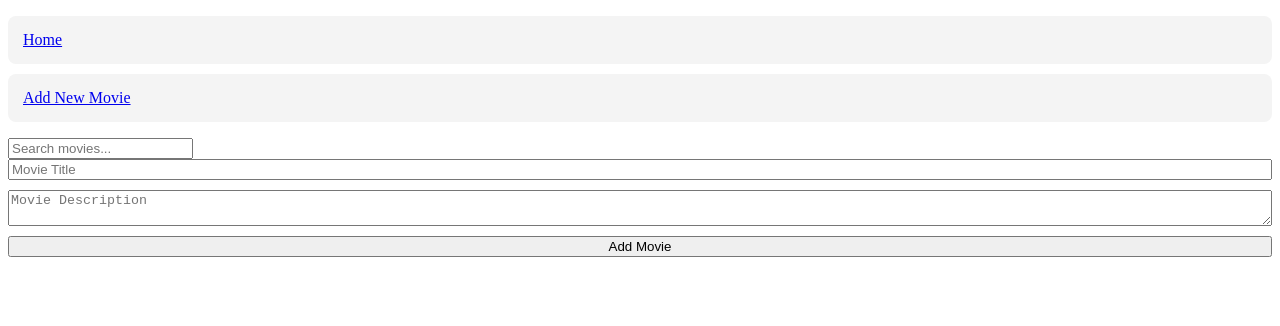
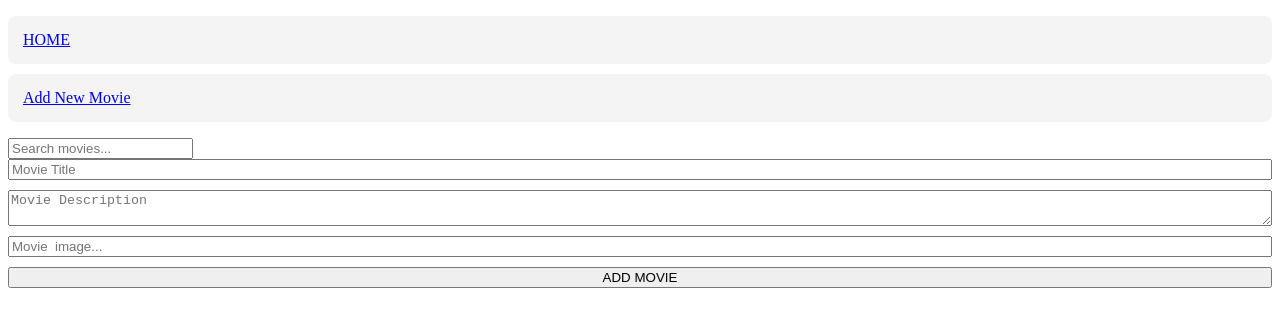
Before and after one commit to John-Gaitho/movie-review-app, a React (Create React App) app: page /add in a window 1280 px wide. Shown: the top 326 px of the page. Built offline with nearby package versions, Linux system fonts and the light colour scheme; data requests are answered from the project's data file.

Commit message:
delete func

```diff
--- a/db.json
+++ b/db.json
@@ -72,9 +72,7 @@
       "rating": 8.7,
       "image": "https://i5.walmartimages.com/seo/The-Matrix-Movie-Poster-Print-27-x-40_21181e98-0e8b-4a35-ae96-56afce44184b.695da7d08fc53559d9c2d39d50c27db8.jpeg?odnHeight=768&odnWidth=768&odnBg=FFFFFF"
     },
-
     {
-
       "id": "9",
       "title": "Fight Club",
       "description": "An insomniac office worker and a soap salesman form an underground fight club that evolves into something much, much more.",
@@ -93,14 +91,10 @@
       "image": "https://i1.sndcdn.com/artworks-acCLWBhtRFQMu0no-fCstyQ-t500x500.jpg"
     },
     {
-      "id": "077e",
-      "title": "Ramboo 2",
-      "description": "A thrilling story of courage and survival.",
-      "genre": "Action",
-      "releaseYear": 1985,
-      "rating": 7.1,
-      "image": "https://example.com/images/ramboo_2.jpg"
+      "id": "0e52",
+      "title": "boss baby",
+      "description": "fun movie",
+      "image": "https://www.ezyprintstudio.com/cdn/shop/collections/theme_logos_1.jpg?crop=center&height=1200&v=1661069368&width=1200"
     }
-
   ]
 }
--- a/src/App.js
+++ b/src/App.js
@@ -1,52 +1,60 @@
-import { BrowserRouter as Router, Route, Routes } from 'react-router-dom';
+import { BrowserRouter as Router, Route, Routes } from "react-router-dom";
 import React, { useState, useEffect } from "react";
 import "./App.css";
 import Navigation from "./components/Navigation";
 import SearchMovie from "./components/SearchMovie";
-import MovieList from './components/MovieList';
-import AddMovie from './components/AddMovie';
-import MovieDetail from './components/MovieDetail';
+import MovieList from "./components/MovieList";
+import AddMovie from "./components/AddMovie";
+import MovieDetail from "./components/MovieDetail";
 
 function App() {
   const [movies, setMovies] = useState([]); // to define the movies and setMovies with useState
-  const [searchQuery, setSearchQuery] = useState(''); // state for search query
+  const [searchQuery, setSearchQuery] = useState("");
 
   useEffect(() => {
     fetch("http://localhost:5000/movies")
       .then((response) => response.json())
       .then((data) => setMovies(data));
-  }, []);                                   // squire blackets to run only one time when mounted
-//to Add new movie to the list
-  const addMovie = (newMovie) => {
+  }, []); // squire blackets to run only one time when mounted
+
+
+  const addMovie = (newMovie) => {       //to Add new movie to the list
     setMovies([...movies, newMovie]);
   };
 
-  //to handle search input change
-  function handleSearch(event) {
+
+  function handleSearch(event) {        //to handle search input change
     setSearchQuery(event.target.value);
   }
-  // Filter movies based on search query
-  const filteredMovies = movies.filter(movie =>
+
+  const filteredMovies = movies.filter((movie) =>  //to filter movies based on search query
     movie.title.toLowerCase().includes(searchQuery.toLowerCase())
   );
 
+  const deleteMovie = (id) => {
+    fetch(`http://localhost:5000/movies/${id}`, { method: "DELETE" })  //to handle delete & pass it as prop to movielist
+    .then(
+      (response) => {
+        if (response.data) {
+          setMovies(movies.filter((movie) => movie.id !== id));
+        }
+      }
+    );
+  };
 
-  return (
+  return (    // navigation route paths
     <Router>
       <div>
         <Navigation />
-        <SearchMovie searchQuery={searchQuery} handleSearchChange={handleSearch} /> {/*to add Search Component */}
+        <SearchMovie searchQuery={searchQuery}  handleSearchChange={handleSearch}/>
         <Routes>
-        <Route path="/" element={<MovieList movies={filteredMovies} />} />
-        <Route path="/add" element={<AddMovie addMovie={addMovie} />} />
-        <Route path="/movie/:id" element={<MovieDetail />} />
-
+          <Route path="/" element={<MovieList movies={filteredMovies} deleteMovie={deleteMovie} />} />
+          <Route path="/add" element={<AddMovie addMovie={addMovie} />} />
+          <Route path="/" element={<MovieDetail />} />
         </Routes>
-
       </div>
     </Router>
   );
 }
 
-
 export default App;
--- a/src/components/AddMovie.js
+++ b/src/components/AddMovie.js
@@ -5,10 +5,11 @@ import React, { useState } from "react";
 function AddMovie({ addMovie }) {
   const [title, setTitle] = useState("");
   const [description, setDescription] = useState("");
+  const [image, setImage] = useState("");
 
   const handleSubmit = (e) => {
     e.preventDefault();
-    const newMovie = { title, description };
+    const newMovie = { title, description, image };
 
     const configObject = {
       method: "POST",
@@ -20,8 +21,9 @@ function AddMovie({ addMovie }) {
       .then((response) => response.json())
       .then((data) => {
         addMovie(data); // to Update the list with the new movie data from the server
-        setTitle(""); // Clear the form after submission
+        setTitle("");
         setDescription("");
+        setImage(""); // to clear the image after submission
       });
   };
 
@@ -38,7 +40,12 @@ function AddMovie({ addMovie }) {
         value={description}
         onChange={(e) => setDescription(e.target.value)}
       />
-      <button type="submit">Add Movie</button>
+      <input
+        type="URL"
+        placeholder="Movie  image..."
+        onChange={ (e) => setImage (e.target.value)}
+      />
+      <button type="submit">ADD MOVIE </button>
     </form>
   );
 }
--- a/src/components/MovieList.js
+++ b/src/components/MovieList.js
@@ -1,10 +1,10 @@
 import React from "react";
 
-function MovieList({ movies }) {
+function MovieList({ movies, deleteMovie }) {    // props
   return (
-    <div className="movie-list-container">
+    <div>
       <h1>DISCOVER THE  BEST MOVIES OF ALL TIMES</h1>
-      {movies.length === 0 ? (
+      {movies.length === 0 ? (   // to check if no movies found and return a message
         <p>No movies found!</p>
       ) : (
         <ul>
@@ -26,6 +26,8 @@ function MovieList({ movies }) {
               <p>
                 <strong>Release Year:</strong> {movie.releaseYear}
               </p>
+              <button onClick={() => deleteMovie(movie.id)}>Delete</button> {/* Delete Button */}
+
             </li>
           ))}
         </ul>
--- a/src/components/Navigation.js
+++ b/src/components/Navigation.js
@@ -5,7 +5,7 @@ const Navigation = () => {
   return (
     <div>
       <ul>
-      <li><Link to="/">Home</Link></li>
+      <li><Link to="/">HOME</Link></li>
       <li><Link to="/add">Add New Movie</Link></li>
       </ul>
     </div>
```
